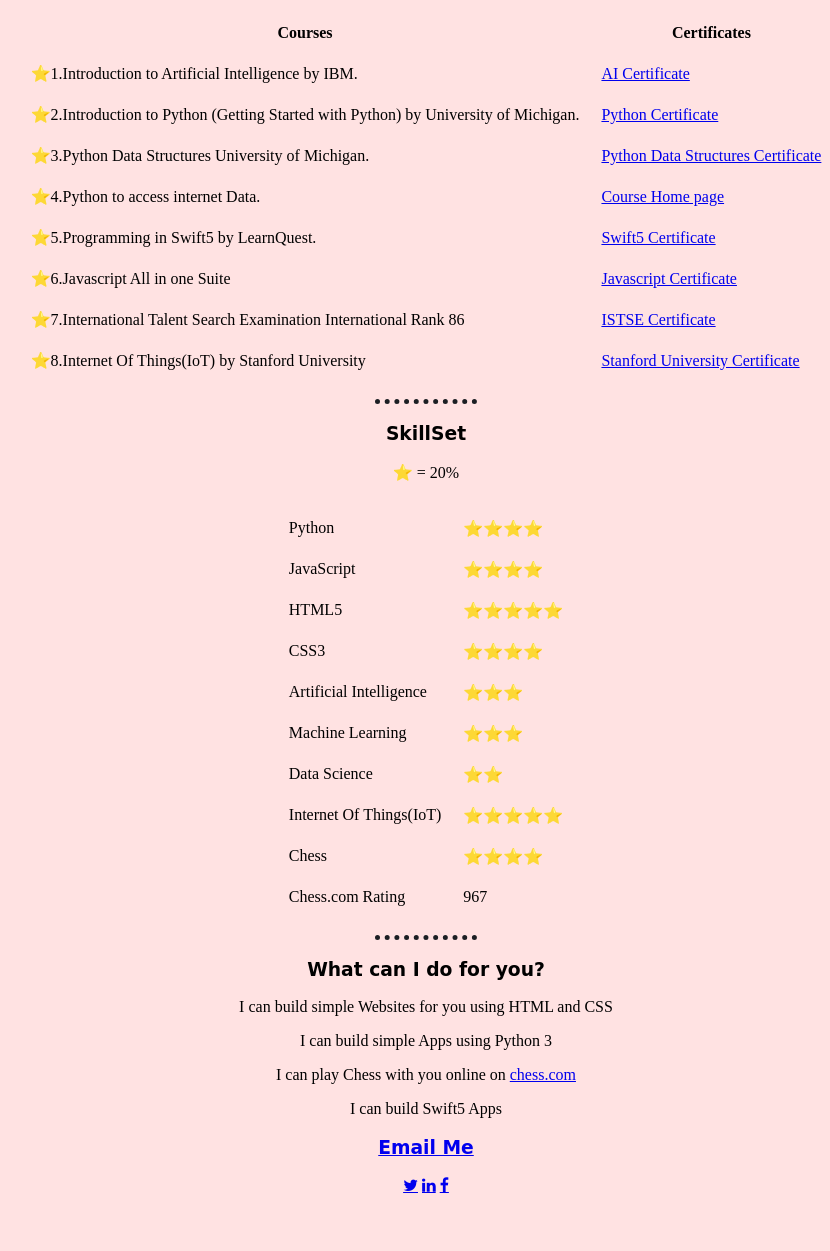
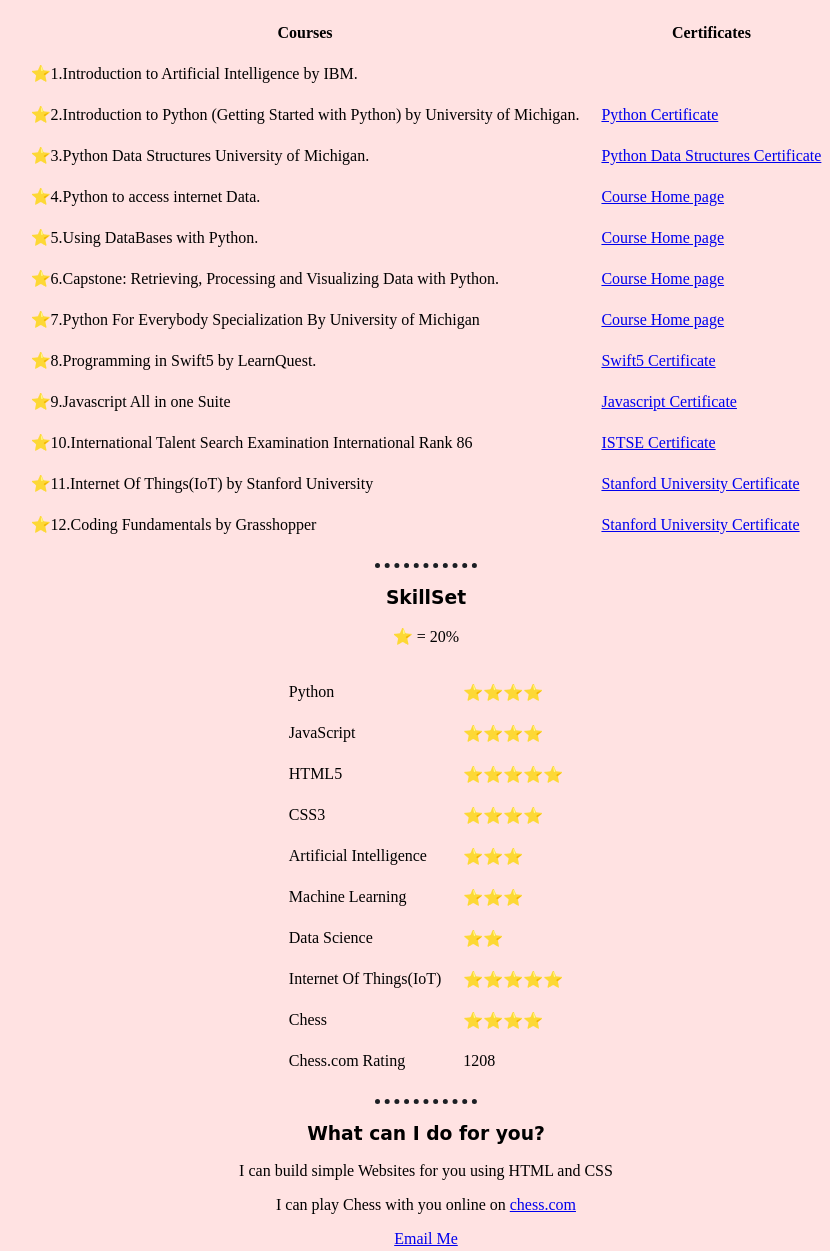
Before and after one commit to RNTejas/info2, a plain HTML site: page index.html in a window 1280 px wide. Shown: the part 390-1641 px from the top of the page, without its empty margins (214-1044 px from the left). Before the commit the page ends 1593 px from the top, so only its background shows below. Drawn offline with Linux system fonts and the light colour scheme.

Commit message:
Update index.html

```diff
--- a/index.html
+++ b/index.html
@@ -38,36 +38,53 @@
   <tbody>
     <tr>
       <td>⭐1.Introduction to Artificial Intelligence by IBM.</td>
-      <td><a target="_blank" href="https://www.coursera.org/account/accomplishments/verify/P4T9GWC8BXR5">AI Certificate</a></td>
+      <td><a target="_blank" href="https://github.com/RNTejas/certificates/blob/master/Coursera%20IBM%20AI.pdf"</a></td>
     </tr>
     <tr>
       <td>⭐2.Introduction to Python (Getting Started with Python) by University of Michigan.</td>
-      <td><a target="_blank" href="https://www.coursera.org/account/accomplishments/verify/8N9RZ5FDT7CL">Python Certificate</a></td>
+      <td><a target="_blank" href="https://github.com/RNTejas/certificates/blob/master/Coursera%20Programming%20for%20everybody%20getting%20started.pdf">Python Certificate</a></td>
     </tr>
     <tr>
       <td>⭐3.Python Data Structures University of Michigan.</td>
-      <td><a target="_blank" href="https://www.coursera.org/account/accomplishments/verify/KDM6GL88ANSB">Python Data Structures Certificate </a></td>
+      <td><a target="_blank" href="https://github.com/RNTejas/certificates/blob/master/coursera%20python%20data%20structures.pdf">Python Data Structures Certificate </a></td>
     </tr>
     <tr>
       <td>⭐4.Python to access internet Data. </td>
-      <td><a target="_blank" href="https://www.coursera.org/learn/python-network-data/home/welcome">Course Home page</a></td>
+      <td><a target="_blank" href="https://github.com/RNTejas/certificates/blob/master/Coursera%20Access%20Web%20Data.pdf">Course Home page</a></td>
+    </tr>
+
+    <tr>
+      <td>⭐5.Using DataBases with Python. </td>
+      <td><a target="_blank" href="https://github.com/RNTejas/certificates/blob/master/Coursera%20DataBases.pdf">Course Home page</a></td>
+    </tr>
+     <tr>
+      <td>⭐6.Capstone: Retrieving, Processing and Visualizing Data with Python. </td>
+      <td><a target="_blank" href="https://github.com/RNTejas/certificates/blob/master/Coursera%20Capstone.pdf">Course Home page</a></td>
     </tr>
     <tr>
-      <td>⭐5.Programming in Swift5 by LearnQuest.</td>
-      <td><a target="_blank" href="https://www.coursera.org/account/accomplishments/verify/2VCS3ZBLYW4L">Swift5 Certificate</a></td>
+      <td>⭐7.Python For Everybody Specialization By University of Michigan </td>
+      <td><a target="_blank" href="https://github.com/RNTejas/certificates/blob/master/Python%20for%20everybody%20specializaion.pdf">Course Home page</a></td>
     </tr>
     <tr>
-      <td>⭐6.Javascript All in one Suite</td>
-      <!--<td><a href="Certificate/JSSimplilearn.pdf">Javascript Certificate</a></td>-->
-      <td><a target="_blank" href="https://certificates.simplicdn.net/share/2026992.pdf">Javascript Certificate </a></td>
+      <td>⭐8.Programming in Swift5 by LearnQuest.</td>
+      <td><a target="_blank" href="https://github.com/RNTejas/certificates/blob/master/Coursera%20Swift%20Certificate.pdf">Swift5 Certificate</a></td>
     </tr>
     <tr>
-      <td>⭐7.International Talent Search Examination International Rank 86 </td>
+      <td>⭐9.Javascript All in one Suite</td>
+      <!--<td><a href="Certificate/JSSimplilearn.pdf">Javascript Certificate</a></td>-->
+      <td><a target="_blank" href="https://github.com/RNTejas/certificates/blob/master/JSSimplilearn.pdf">Javascript Certificate </a></td>
+    </tr>
+    <tr>
+      <td>⭐10.International Talent Search Examination International Rank 86 </td>
       <td><a target="_blank" href="https://github.com/RNTejas/certificates/blob/master/ISTSEOnline-Summer2020-Tejas-Naik.pdf">ISTSE Certificate</a></td>
     </tr>
 
     <tr>
-      <td>⭐8.Internet Of Things(IoT) by Stanford University</td>
+      <td>⭐11.Internet Of Things(IoT) by Stanford University</td>
+      <td><a target="_blank" href="https://github.com/RNTejas/certificates/blob/master/30449834_SCPDRecordofCompletion.pdf">Stanford University Certificate</a></td>
+    </tr>
+    <tr>
+      <td>⭐12.Coding Fundamentals by Grasshopper</td>
       <td><a target="_blank" href="https://github.com/RNTejas/certificates/blob/master/30449834_SCPDRecordofCompletion.pdf">Stanford University Certificate</a></td>
     </tr>
 
@@ -120,7 +137,7 @@
     </tr>
     <tr>
       <td><a href="chess.com/member/rn_tejas"></a>Chess.com Rating</td>
-      <td>967</td>
+      <td>1208</td>
     </tr>
 
 
@@ -133,10 +150,10 @@
 
       <h3>What can I do for you?</h3>
 
-      <p>I can build simple Websites for you using HTML and CSS </p>
-        <p>I can build simple Apps using Python 3 </p>
-        <p>I can play Chess with you online on <a target="_blank" href="https://www.chess.com/">chess.com</a></p>
-        <p>I can build Swift5 Apps </p>
+      <p class="last-paragraph">I can build simple Websites for you using HTML and CSS </p>
+        <p class="last-paragraph>I can build simple Apps using Python 3 </p>
+        <p class="last-paragraph>I can play Chess with you online on <a target="_blank" href="https://www.chess.com/">chess.com</a></p>
+        <p class="last-paragraph>I can build simple Swift5 Apps </p>
 
 
 
```
